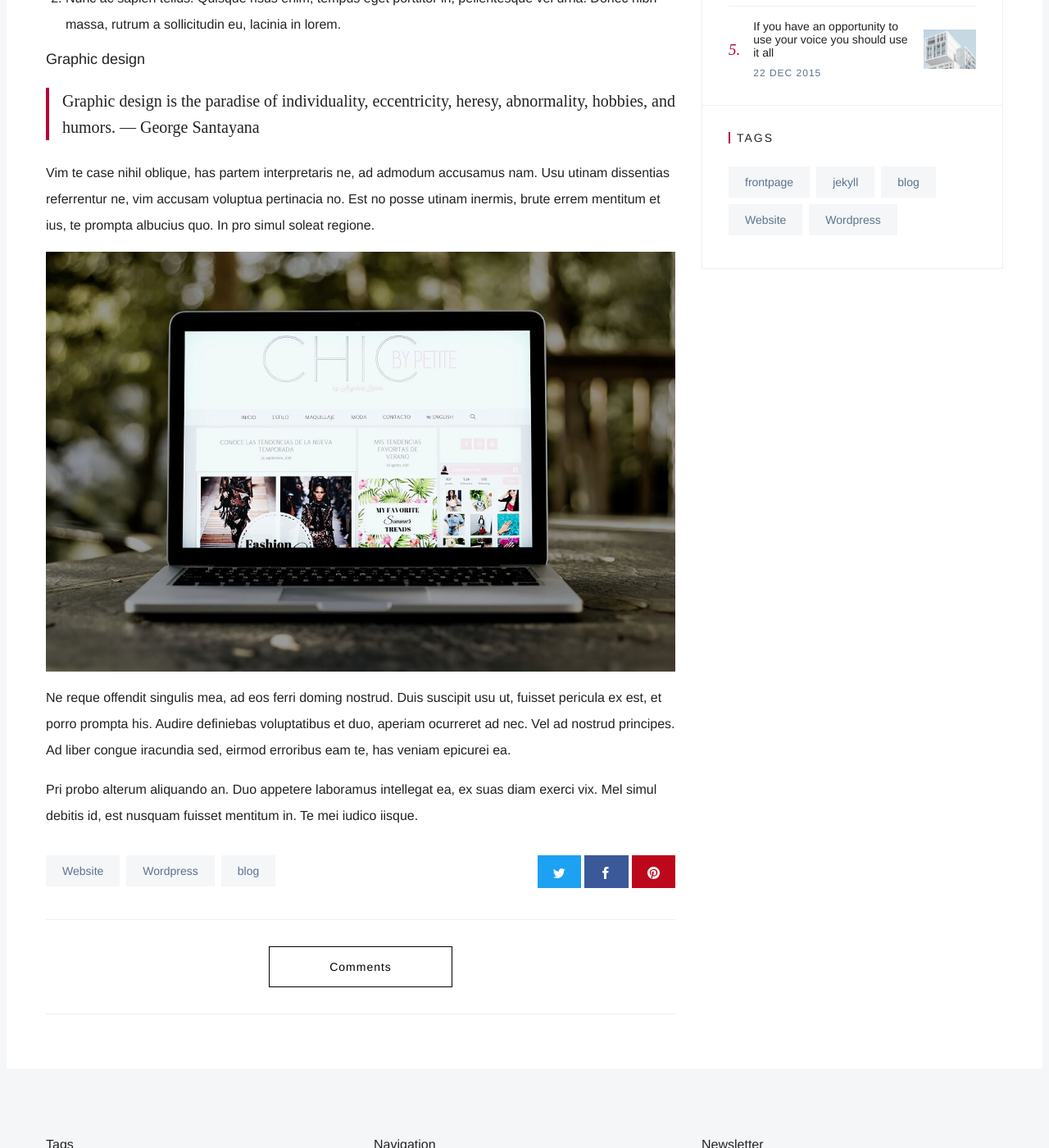
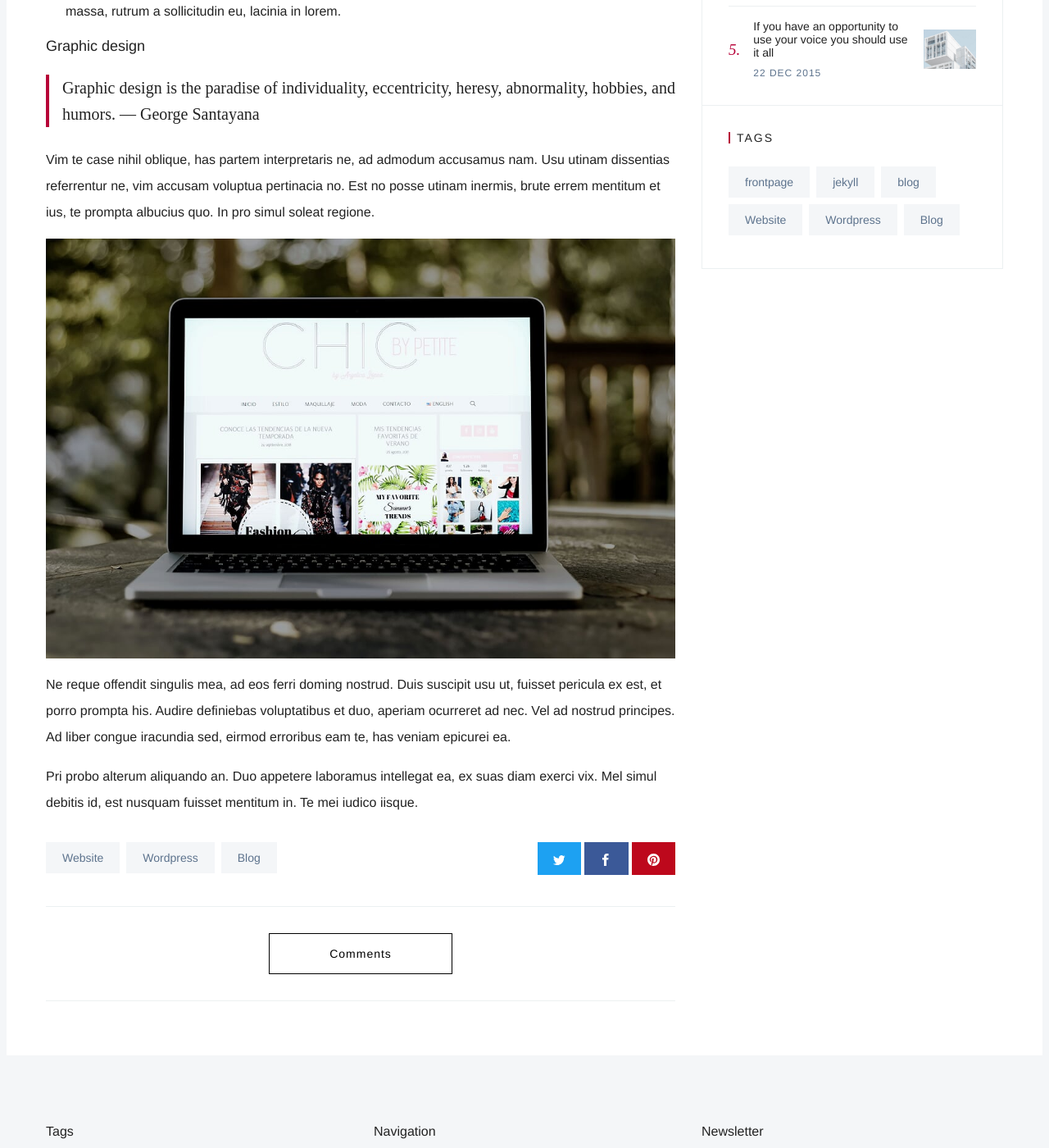
Before and after one commit to marcosstgo/marcosstgo.github.com, a Jekyll site: the page built from _posts/2020-7-16-chicbypetite.md, in a window 1280 px wide and 1400 px high, scrolled down 1185 px. Shown: the whole window at 82% size. Built offline with Jekyll 4.4.1, drawn with Linux system fonts in a browser that asks for light colours; some web fonts are replaced.

Commit message:
Update 2020-7-16-chicbypetite.md

```diff
--- a/_posts/2020-7-16-chicbypetite.md
+++ b/_posts/2020-7-16-chicbypetite.md
@@ -2,7 +2,7 @@
 layout: post
 title: Chic by Petite
 author: Marcos
-tags: [Website, Wordpress, blog]
+tags: [Website, Wordpress, Blog]
 image: '/images/posts/25.jpg'
 ---
 
@@ -10,7 +10,7 @@
 
 Vix dico eius nominati cu, ex zril commodo fuisset mea. Habeo adhuc audiam ius no. In quis virtute officiis has. Vix ad honestatis accommodare, quis virtute et sit, pertinax expetenda eam id. Duo an fuisset delectus dissentias, justo altera ea per.
 
-# Todo
+##### Todo
 
 Duis id ante elit. Aliquam quis tellus id orci eleifend finibus. Donec consequat justo ligula, eget sodales purus hendrerit at.
 
```
